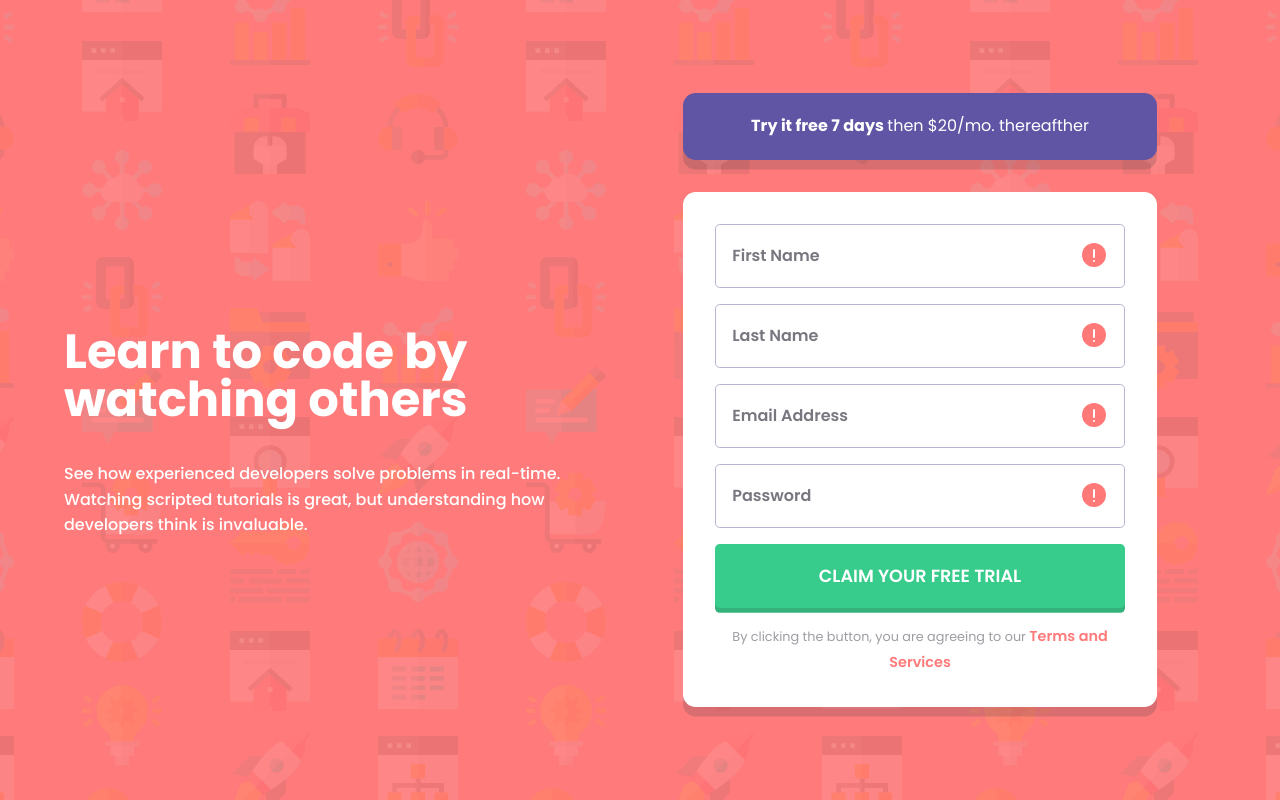
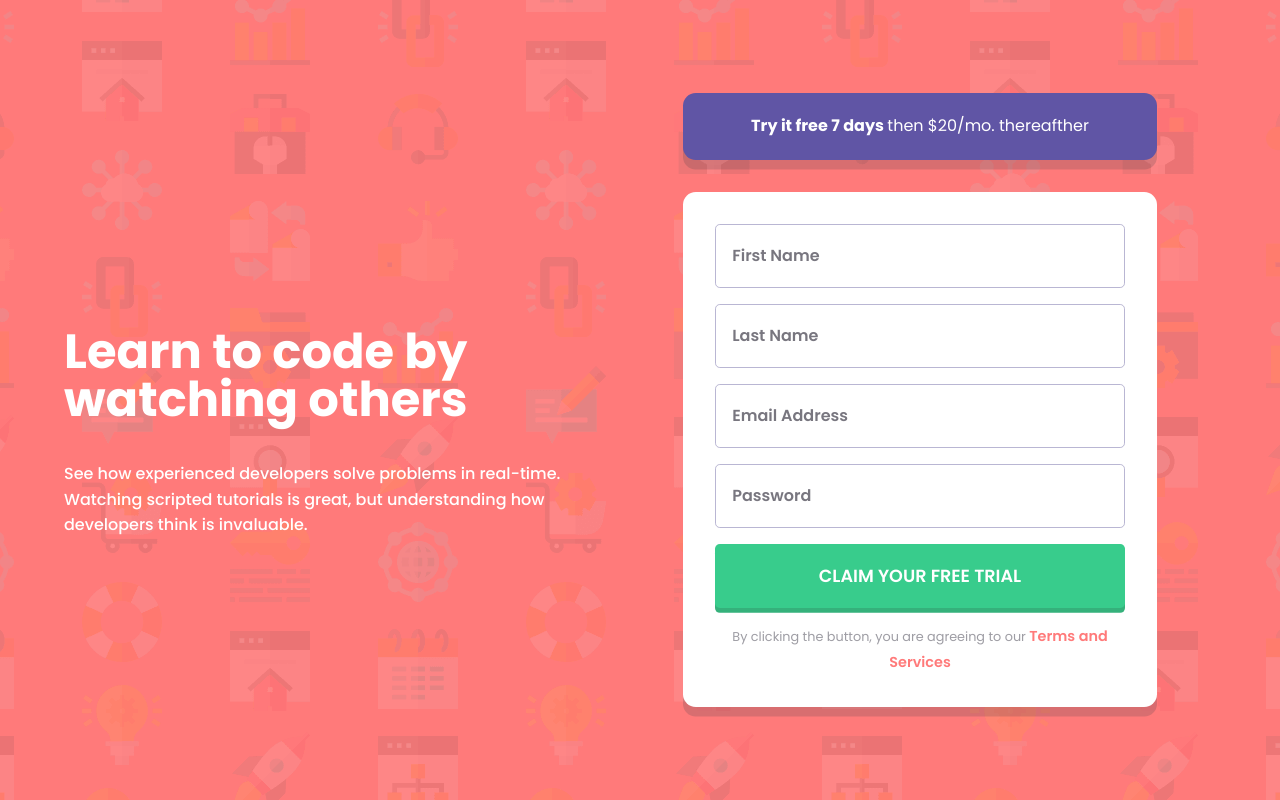
Before and after one commit to NikolaiKoz/FrontendMentor-Sign-up-form.github.io, an Angular app in the folder frontend/: page / in a window 1280 px wide. Built offline with nearby package versions, Linux system fonts and the light colour scheme.

Commit message:
feat: :bookmark: Work done.

```diff
--- a/frontend/src/app/components/form/form.component.html
+++ b/frontend/src/app/components/form/form.component.html
@@ -7,7 +7,7 @@
     <div class="form__inputContainer">
         <input class="form__input" type="text" name="name" placeholder="First Name" formControlName="firstName"/>
 
-        <div class="form__icon">
+        <div class="form__icon" *ngIf="formLogin.controls.firstName.errors && formLogin.controls.firstName.dirty">
             <svg width="24" height="24" xmlns="http://www.w3.org/2000/svg"><g fill="none" fill-rule="evenodd"><circle fill="#FF7979" cx="12" cy="12" r="12"/><rect fill="#FFF" x="11" y="6" width="2" height="9" rx="1"/><rect fill="#FFF" x="11" y="17" width="2" height="2" rx="1"/></g></svg>
         </div>
 
@@ -35,7 +35,7 @@
     <div class="form__inputContainer">
             <input class="form__input" type="text" name="lastName" placeholder="Last Name" formControlName="lastName"/>
 
-        <div class="form__icon">
+        <div class="form__icon" *ngIf="formLogin.controls.lastName.errors && formLogin.controls.lastName.dirty">
             <svg width="24" height="24" xmlns="http://www.w3.org/2000/svg"><g fill="none" fill-rule="evenodd"><circle fill="#FF7979" cx="12" cy="12" r="12"/><rect fill="#FFF" x="11" y="6" width="2" height="9" rx="1"/><rect fill="#FFF" x="11" y="17" width="2" height="2" rx="1"/></g></svg>
         </div>
 
@@ -63,7 +63,7 @@
 
         <input class="form__input" type="email" name="email" placeholder="Email Address" formControlName="email"/>
 
-        <div class="form__icon">
+        <div class="form__icon" *ngIf="formLogin.controls.email.errors && formLogin.controls.email.dirty">
             <svg width="24" height="24" xmlns="http://www.w3.org/2000/svg"><g fill="none" fill-rule="evenodd"><circle fill="#FF7979" cx="12" cy="12" r="12"/><rect fill="#FFF" x="11" y="6" width="2" height="9" rx="1"/><rect fill="#FFF" x="11" y="17" width="2" height="2" rx="1"/></g></svg>
         </div>
 
@@ -87,7 +87,7 @@
         <input class="form__input" type="password" name="name" placeholder="Password" formControlName="password"/>
 
 
-        <div class="form__icon">
+        <div class="form__icon" *ngIf="formLogin.controls.password.errors && formLogin.controls.password.dirty">
             <svg width="24" height="24" xmlns="http://www.w3.org/2000/svg"><g fill="none" fill-rule="evenodd"><circle fill="#FF7979" cx="12" cy="12" r="12"/><rect fill="#FFF" x="11" y="6" width="2" height="9" rx="1"/><rect fill="#FFF" x="11" y="17" width="2" height="2" rx="1"/></g></svg>
         </div>
 
```
